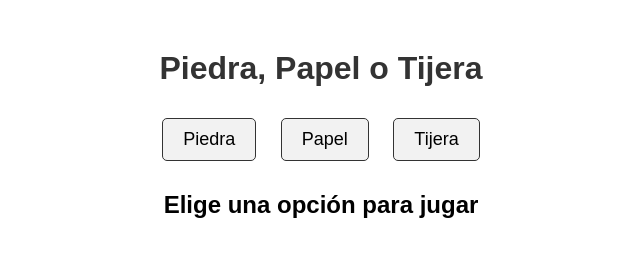
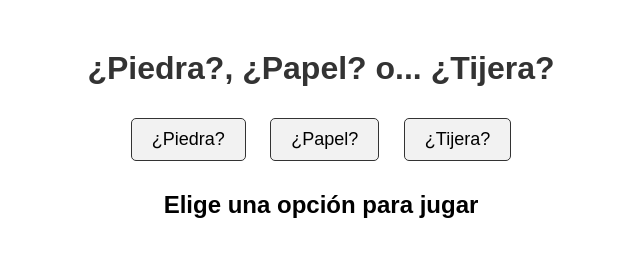
Before and after one commit to Nicolas-Bel/Nicolas, a plain HTML site: page index.html in a window 1280 px wide. Shown: the whole page, without its empty margins (319-959 px from the left). Drawn offline with Linux system fonts and the light colour scheme.

Commit message:
segundo cambio

```diff
--- a/index.html
+++ b/index.html
@@ -3,7 +3,7 @@
 <head>
     <meta charset="UTF-8">
     <meta name="viewport" content="width=device-width, initial-scale=1.0">
-    <title>Piedra, Papel o Tijera</title>
+    <title>¿Piedra?, ¿Papel? o... ¿Tijera?</title>
     <style>
         body {
             font-family: Arial, sans-serif;
@@ -34,12 +34,12 @@
 </head>
 <body>
 
-    <h1>Piedra, Papel o Tijera</h1>
+    <h1>¿Piedra?, ¿Papel? o... ¿Tijera?</h1>
 
     <div class="choices">
-        <button class="choice-btn" onclick="playGame('piedra')">Piedra</button>
-        <button class="choice-btn" onclick="playGame('papel')">Papel</button>
-        <button class="choice-btn" onclick="playGame('tijera')">Tijera</button>
+        <button class="choice-btn" onclick="playGame('piedra')">¿Piedra?</button>
+        <button class="choice-btn" onclick="playGame('papel')">¿Papel?</button>
+        <button class="choice-btn" onclick="playGame('tijera')">¿Tijera?</button>
     </div>
 
     <div class="result" id="result">Elige una opción para jugar</div>
@@ -57,9 +57,9 @@
                 (playerChoice === 'papel' && computerChoice === 'piedra') ||
                 (playerChoice === 'tijera' && computerChoice === 'papel')
             ) {
-                result = '¡Ganaste! 😄';
+                result = 'muy bien ¡Ganaste! 😄';
             } else {
-                result = 'Perdiste. 😢';
+                result = 'noo perdiste. 😢';
             }
 
             document.getElementById('result').textContent = `Tú elegiste ${playerChoice}, la computadora eligió ${computerChoice}. ${result}`;
```
